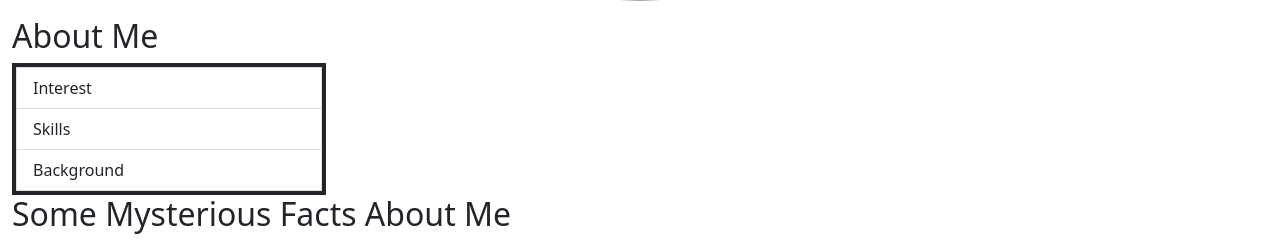
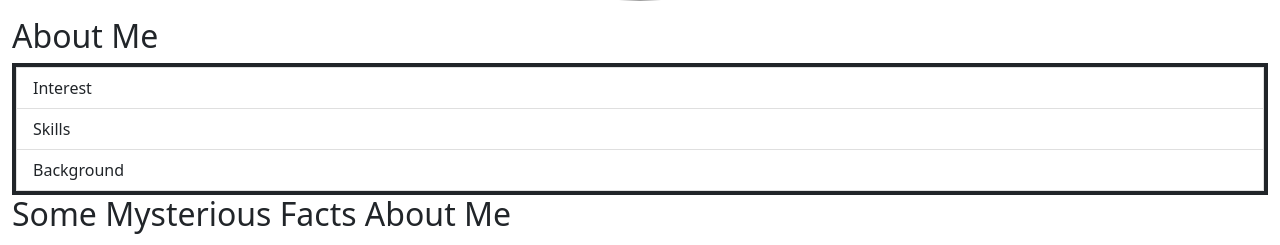
Before and after one commit to ichen12345/ichen12345.github.io, a React (Vite) app: page / in a window 1280 px wide. Shown: the part 371-616 px from the top of the page. Built offline with nearby package versions, Linux system fonts and the light colour scheme; grey boxes are pictures that could not be loaded.

Commit message:
adjusted column size

```diff
--- a/src/components/AboutMe.tsx
+++ b/src/components/AboutMe.tsx
@@ -18,7 +18,7 @@ export default function AboutMe({ items, heading }: Props) {
         <h2>{heading}</h2>
             {items.length === 0 && <p>No item found</p>}
             <ul className="list-group">
-                <div class="col-sm-3 p-1 bg-dark text-white">
+                <div class="col p-1 bg-dark text-white">
                     {items.map((item, index) => (
                         <li
                             className={selectedIndex === index? 'list-group-item active' : 'list-group-item'}
```
